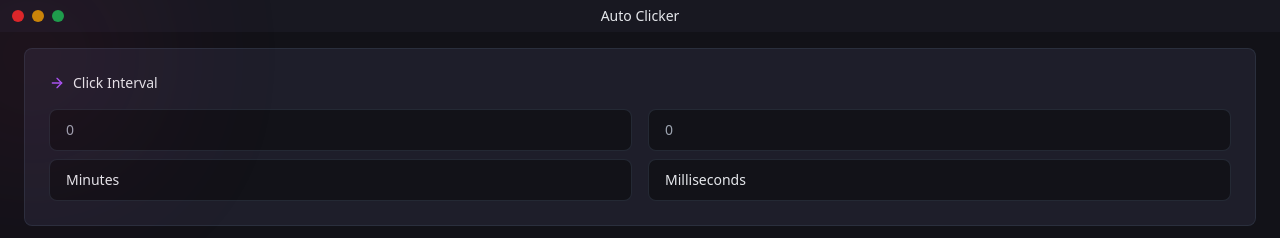
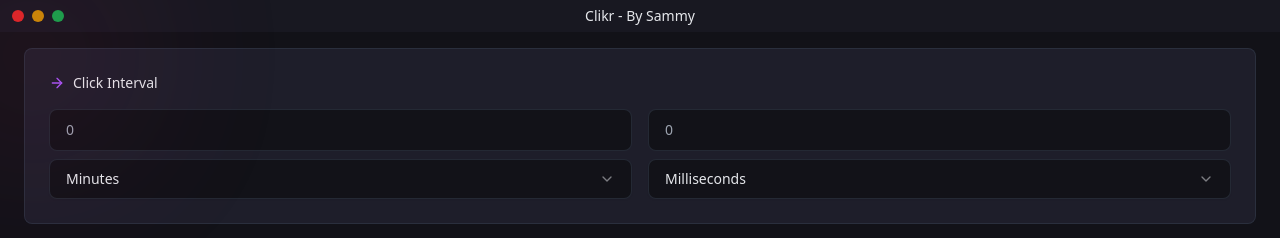
Before and after one commit to kauht/Clikr, a React (Vite) app: page / in a window 1280 px wide. Shown: the top 238 px of the page. Built offline with nearby package versions, Linux system fonts and the light colour scheme.

Commit message:
Some UI stuff & changed dropdown menus to shadcn Select's

```diff
--- a/src/App.tsx
+++ b/src/App.tsx
@@ -7,6 +7,7 @@ import KInput from './components/kInput';
 import KSelect from './components/kSelect';
 import SettingsMenu from './components/SettingsMenu';
 import ClickTypeSelector from './components/ClickTypeSelector';
+import {Select,SelectContent,SelectItem,SelectTrigger,SelectValue,} from "./components/ui/select"
 
 function App() {
   const [theme, setTheme] = useState('Dark'); // Default Theme
@@ -59,17 +60,43 @@ function App() {
         {/* Click Interval Section */}
         <div className="bg-section-light dark:bg-section-dark backdrop-blur-sm p-6 rounded-lg border border-gray-300/50 dark:border-gray-700/50 mb-4 hover:border-gray-400/50 dark:hover:border-gray-600/50 transition-colors">
           <h3 className="text-sm font-medium text-gray-800 dark:text-gray-200 mb-4 flex items-center">
-            <ArrowRight className="h-4 w-4 mr-2 text-purple-500"/>
+            <ArrowRight className="size-4 mr-2 text-purple-500"/>
             Click Interval
           </h3>
           <div className="grid grid-cols-2 gap-4">
             <div className="space-y-2">
               <KInput value={interval1} onChange={setInterval1}/>
-              <KSelect value={intervalUnit1} onChange={setIntervalUnit1} options={['Minutes', 'Seconds', 'Hours', 'Milliseconds', 'Microseconds']}/>
+              <Select value={intervalUnit1} onValueChange={setIntervalUnit1}>
+                <SelectTrigger className={`select-none w-full bg-gray-100 dark:bg-[#121218] border border-gray-300/50 dark:border-gray-700/50 rounded-lg px-4 py-2.5 text-sm text-gray-800 dark:text-gray-200 focus:outline-none focus:ring-0 focus:ring-transparent dark:focus:ring-transparent focus:border-transparent dark:focus:border-transparent transition-all appearance-none cursor-pointer hover:bg-gray-200/80 dark:hover:bg-[#121218]/80 h-[40px]`}>
+                  <SelectValue placeholder="Theme"/>
+                </SelectTrigger>
+                <SelectContent className={'bg-gray-100/90 dark:bg-[#121218]/90 backdrop-blur-md border border-gray-300/50 dark:border-gray-700/50 rounded-lg shadow-xl shadow-purple-500/5 dark:shadow-purple-500/10'}>
+                  <SelectItem value="Minutes" className="text-gray-800 dark:text-gray-200 hover:bg-gray-200/50 dark:hover:bg-gray-700/20">Minutes</SelectItem>
+                  <SelectItem value="Seconds" className="text-gray-800 dark:text-gray-200 hover:bg-gray-200/50 dark:hover:bg-gray-700/20">Seconds</SelectItem>
+                  <SelectItem value="Hours" className="text-gray-800 dark:text-gray-200 hover:bg-gray-200/50 dark:hover:bg-gray-700/20">Hours</SelectItem>
+                  <SelectItem value="Milliseconds" className="text-gray-800 dark:text-gray-200 hover:bg-gray-200/50 dark:hover:bg-gray-700/20">Milliseconds</SelectItem>
+                  <SelectItem value="Microseconds" className="text-gray-800 dark:text-gray-200 hover:bg-gray-200/50 dark:hover:bg-gray-700/20">Microseconds</SelectItem>
+                </SelectContent>
+              </Select>
             </div>
             <div className="space-y-2">
               <KInput value={interval2} onChange={setInterval2}/>
-              <KSelect value={intervalUnit2} onChange={setIntervalUnit2} options={['Minutes', 'Seconds', 'Hours', 'Milliseconds', 'Microseconds']}/>
+              <Select value={intervalUnit2} onValueChange={setIntervalUnit2}>
+                <SelectTrigger className={`select-none w-full bg-gray-100 dark:bg-[#121218] border border-gray-300/50 dark:border-gray-700/50 rounded-lg px-4 py-2.5 text-sm text-gray-800 dark:text-gray-200 focus:outline-none focus:ring-0 focus:ring-transparent dark:focus:ring-transparent focus:border-transparent dark:focus:border-transparent transition-all appearance-none cursor-pointer hover:bg-gray-200/80 dark:hover:bg-[#121218]/80 h-[40px]`}>
+                  <SelectValue placeholder="Theme"/>
+                </SelectTrigger>
+                <SelectContent className={'bg-gray-100/90 dark:bg-[#121218]/90 backdrop-blur-md border border-gray-300/50 dark:border-gray-700/50 rounded-lg shadow-xl shadow-purple-500/5 dark:shadow-purple-500/10'}>
+                  <SelectItem value="Minutes" className="text-gray-800 dark:text-gray-200 hover:bg-gray-200/50 dark:hover:bg-gray-700/20">Minutes</SelectItem>
+                  <SelectItem value="Seconds" className="text-gray-800 dark:text-gray-200 hover:bg-gray-200/50 dark:hover:bg-gray-700/20">Seconds</SelectItem>
+                  <SelectItem value="Hours" className="text-gray-800 dark:text-gray-200 hover:bg-gray-200/50 dark:hover:bg-gray-700/20">Hours</SelectItem>
+                  <SelectItem value="Milliseconds" className="text-gray-800 dark:text-gray-200 hover:bg-gray-200/50 dark:hover:bg-gray-700/20">Milliseconds</SelectItem>
+                  <SelectItem value="Microseconds" className="text-gray-800 dark:text-gray-200 hover:bg-gray-200/50 dark:hover:bg-gray-700/20">Microseconds</SelectItem>
+                </SelectContent>
+              </Select>
+
+
+
+
             </div>
           </div>
         </div>
@@ -78,7 +105,7 @@ function App() {
           {/* Click Options Section */}
           <div className="bg-section-light dark:bg-section-dark backdrop-blur-sm p-6 rounded-lg border border-gray-300/50 dark:border-gray-700/50 hover:border-gray-400/50 dark:hover:border-gray-600/50 transition-colors">
             <h3 className="select-none text-sm font-medium text-gray-800 dark:text-gray-200 mb-4 flex items-center">
-              <MousePointer2 className="h-4 w-4 mr-2 text-purple-500" />
+              <MousePointer2 className="size-4 mr-2 text-purple-500" />
               Click Options
             </h3>
 
@@ -88,7 +115,7 @@ function App() {
           {/* Cursor Position Section */}
           <div className="bg-section-light dark:bg-section-dark backdrop-blur-sm p-6 rounded-lg border border-gray-300/50 dark:border-gray-700/50 hover:border-gray-400/50 dark:hover:border-gray-600/50 transition-colors">
             <h3 className="select-none text-sm font-medium text-gray-800 dark:text-gray-200 mb-4 flex items-center">
-              <MousePointer2 className="h-4 w-4 mr-2 text-purple-500" />
+              <MousePointer2 className="size-4 mr-2 text-purple-500" />
               Cursor Position
             </h3>
 
--- a/src/components/ClickTypeSelector.tsx
+++ b/src/components/ClickTypeSelector.tsx
@@ -9,7 +9,7 @@ interface ClickTypeSelectorProps {
 
 const ClickTypeSelector = ({ value, onChange, onCustomClick, customKey }: ClickTypeSelectorProps) => {
   return (
-    <div className="space-y-2">
+    <div className="space-y-2 focus:ring-0 focus:ring-transparent dark:focus:ring-transparent focus:border-transparent dark:focus:border-transparent">
       <div className="relative flex bg-interactive-light dark:bg-interactive-dark rounded-lg p-1 w-full overflow-hidden">
         <div
           className="absolute inset-0 bg-transparent dark:bg-transparent"
@@ -18,7 +18,7 @@ const ClickTypeSelector = ({ value, onChange, onCustomClick, customKey }: ClickT
           }}
         />
         <div
-          className="absolute inset-1 bg-custom-purple rounded-md transition-all duration-300 shadow-lg shadow-custom-purple/20"
+          className="absolute inset-1 bg-custom-purple rounded-md transition-all duration-300 shadow-lg shadow-custom-purple/20 focus:ring-0 focus:ring-transparent dark:focus:ring-transparent focus:border-transparent dark:focus:border-transparent"
           style={{
             width: 'calc(33.333% - 2.8px)',
             transform: value === 'Custom' ? '' : `translateX(${['Left', 'Middle', 'Right'].indexOf(value) * 100}%)`
--- a/src/components/NavBar.tsx
+++ b/src/components/NavBar.tsx
@@ -9,7 +9,7 @@ const NavBar = () => {
         <div className="w-3 h-3 rounded-full bg-green-600 transition duration-300 hover:opacity-70 transition-opacity" onClick={() => getCurrentWindow().toggleMaximize()}/>
       </div>
       <div data-tauri-drag-region className="select-none flex-1 text-center text-sm font-medium text-gray-800 dark:text-gray-200">
-        {'Auto Clicker'}
+        {'Clikr - By Sammy'}
       </div>
     </div>
   );
--- a/src/components/kInput.tsx
+++ b/src/components/kInput.tsx
@@ -18,7 +18,7 @@ function KInput({
       type={type}
       value={value}
       onChange={(e) => onChange(e.target.value)}
-      className={`select-none w-full bg-gray-100 dark:bg-[#121218] border border-gray-300/50 dark:border-gray-700/50 rounded-lg px-4 py-2.5 text-sm text-gray-800 dark:text-gray-200 placeholder-gray-500 dark:placeholder-gray-400 focus:outline-none focus:ring-2 focus:ring-purple-500/20 dark:focus:ring-purple-500/20 focus:border-purple-500/30 dark:focus:border-purple-500/30 transition-all hover:bg-gray-200/80 dark:hover:bg-[#121218]/80 ${className}`}
+      className={`select-none w-full bg-gray-100 dark:bg-[#121218] border border-gray-300/50 dark:border-gray-700/50 rounded-lg px-4 py-2.5 text-sm text-gray-800 dark:text-gray-200 placeholder-gray-500 dark:placeholder-gray-400 focus:outline-none focus:ring-0 focus:ring-transparent dark:focus:ring-transparent focus:border-transparent dark:focus:border-transparent transition-all hover:bg-gray-200/80 dark:hover:bg-[#121218]/80 ${className}`}
       placeholder={placeholder}
     />
   )
--- a/src/components/kSelect.tsx
+++ b/src/components/kSelect.tsx
@@ -15,7 +15,7 @@ function KSelect({
     <select
       value={value}
       onChange={(e) => onChange(e.target.value)}
-      className={`select-none w-full bg-gray-100 dark:bg-[#121218] border border-gray-300/50 dark:border-gray-700/50 rounded-lg px-4 py-2.5 text-sm text-gray-800 dark:text-gray-200 focus:outline-none focus:ring-2 focus:ring-purple-500/20 dark:focus:ring-purple-500/20 focus:border-purple-500/30 dark:focus:border-purple-500/30 transition-all appearance-none cursor-pointer hover:bg-gray-200/80 dark:hover:bg-[#121218]/80 ${className}`}
+      className={`select-none w-full bg-gray-100 dark:bg-[#121218] border border-gray-300/50 dark:border-gray-700/50 rounded-lg px-4 py-2.5 text-sm text-gray-800 dark:text-gray-200 focus:outline-none focus:ring-0 focus:ring-transparent dark:focus:ring-transparent focus:border-transparent dark:focus:border-transparent transition-all appearance-none cursor-pointer hover:bg-gray-200/80 dark:hover:bg-[#121218]/80 ${className}`}
     >
       {options.map((option) => (
         <option key={option}>{option}</option>
--- /dev/null
+++ b/src/components/ui/input.tsx
@@ -0,0 +1,22 @@
+import * as React from "react"
+
+import { cn } from "@/lib/utils"
+
+const Input = React.forwardRef<HTMLInputElement, React.ComponentProps<"input">>(
+  ({ className, type, ...props }, ref) => {
+    return (
+      <input
+        type={type}
+        className={cn(
+          "flex h-9 w-full rounded-md border border-input bg-transparent px-3 py-1 text-base shadow-sm transition-colors file:border-0 file:bg-transparent file:text-sm file:font-medium file:text-foreground placeholder:text-muted-foreground focus-visible:outline-none focus-visible:ring-1 focus-visible:ring-ring disabled:cursor-not-allowed disabled:opacity-50 md:text-sm",
+          className
+        )}
+        ref={ref}
+        {...props}
+      />
+    )
+  }
+)
+Input.displayName = "Input"
+
+export { Input }
--- a/vite.config.ts
+++ b/vite.config.ts
@@ -7,12 +7,14 @@ const host = process.env.TAURI_DEV_HOST;
 // https://vitejs.dev/config/
 export default defineConfig(async () => ({
   plugins: [react()],
+  resolve: {
+    alias: {
+      "@": "/src",
+    },
+  },
 
-  // Vite options tailored for Tauri development and only applied in `tauri dev` or `tauri build`
-  //
-  // 1. prevent vite from obscuring rust errors
   clearScreen: false,
-  // 2. tauri expects a fixed port, fail if that port is not available
+
   server: {
     port: 1420,
     strictPort: true,
```
